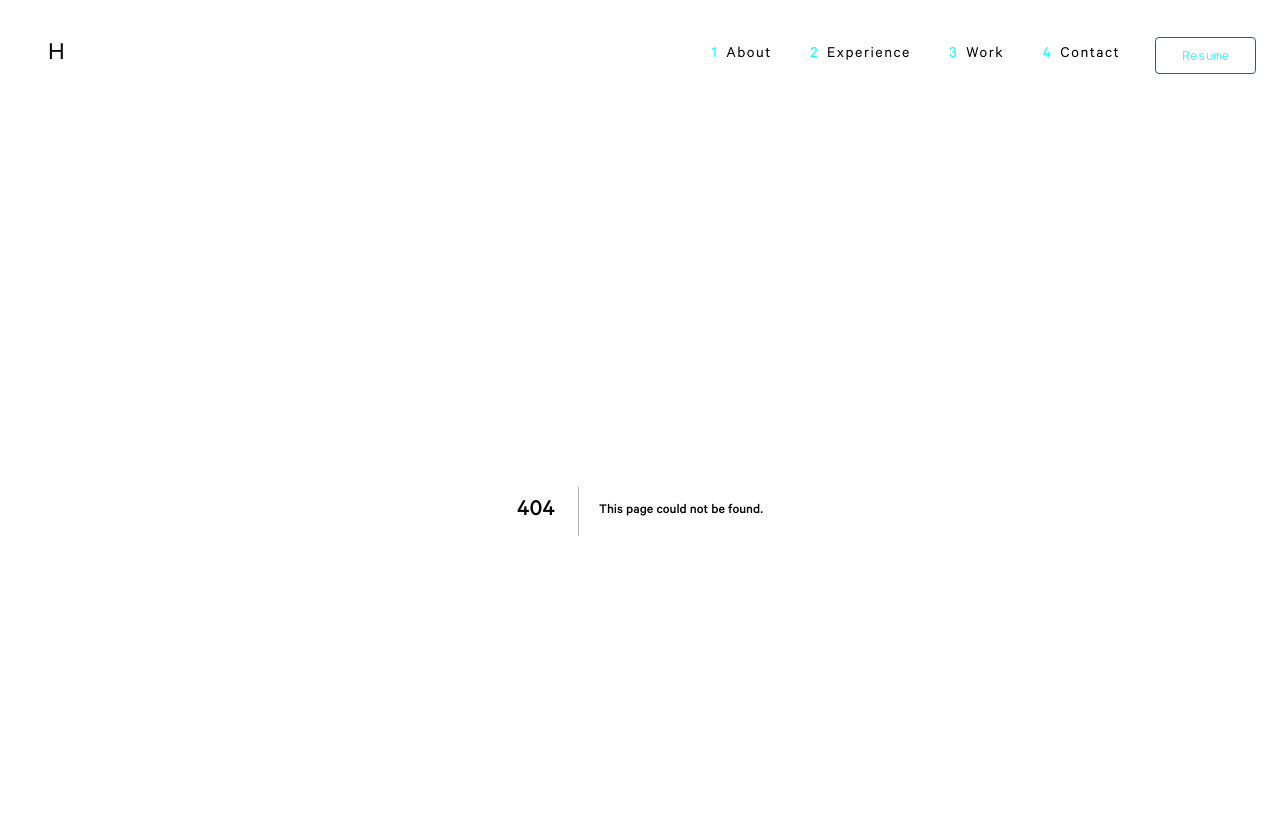
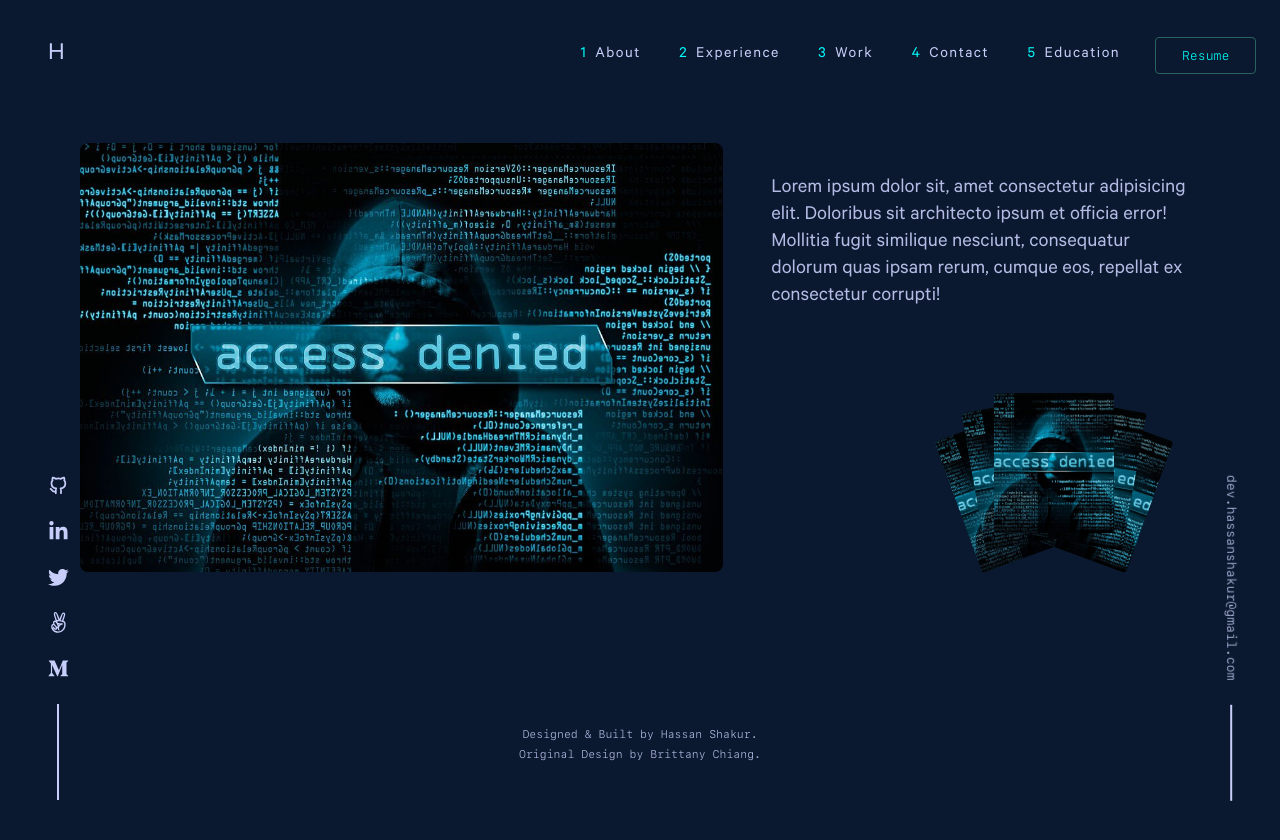
Before and after one commit to hassanShakur/portfolio, a Next.js app: page /study in a window 1280 px wide. Before the commit this address had no page. Shown: the top 840 px of the page. After the commit the page ends 800 px from the top, so only its background shows below. Built offline with nearby package versions, Linux system fonts and the light colour scheme.

Commit message:
Initial study design temp

```diff
--- a/app/layout.tsx
+++ b/app/layout.tsx
@@ -4,6 +4,7 @@ import './globals.css';
 
 import store from '@/redux/store';
 import { Provider } from 'react-redux';
+import Footer from '@/components/footer';
 // import { Inter } from 'next/font/google'
 
 // const inter = Inter({ subsets: ['latin'] })
@@ -19,6 +20,7 @@ export default function RootLayout({
         <body>
           <Header />
           {children}
+          <Footer />
         </body>
         {/* <body className={inter.className}>{children}</body> */}
       </html>
--- a/app/page.tsx
+++ b/app/page.tsx
@@ -1,6 +1,5 @@
 import About from '@/components/about';
 import Contact from '@/components/contact';
-import Footer from '@/components/footer';
 import Hero from '@/components/hero';
 import Projects from '@/components/projects';
 import Work from '@/components/work';
@@ -19,7 +18,6 @@ export default function Home() {
       <Work />
       <Projects />
       <Contact />
-      <Footer />
     </main>
   );
 }
--- /dev/null
+++ b/app/study/page.tsx
@@ -0,0 +1,58 @@
+import projectImg from '@/images/hack-3.jpg';
+import Image from 'next/image';
+import './study.css';
+
+export const metadata = {
+  title: 'Hassan | Study Journey',
+  description:
+    "Hassan Shakur's learning journey, education & certifications .",
+};
+
+const StudyPage = () => {
+  return (
+    <section id='study'>
+      <div className='cert'>
+        <div className='main-cert'>
+          <Image
+            src={projectImg}
+            alt='test img'
+            placeholder='blur'
+            style={{
+              borderRadius: '8px',
+              //   objectFit: 'cover',
+              width: '100%',
+              height: 'auto',
+            }}
+          />
+        </div>
+        <div className='cert-text'>
+          <p className='text'>
+            Lorem ipsum dolor sit, amet consectetur adipisicing elit.
+            Doloribus sit architecto ipsum et officia error! Mollitia
+            fugit similique nesciunt, consequatur dolorum quas ipsam
+            rerum, cumque eos, repellat ex consectetur corrupti!
+          </p>
+          <div className='cert-gallery'>
+            <div className='g-img'>
+              <Image src={projectImg} alt='test img' />
+            </div>
+            <div className='g-img'>
+              <Image src={projectImg} alt='test img' />
+            </div>
+            <div className='g-img'>
+              <Image src={projectImg} alt='test img' />
+            </div>
+            <div className='g-img'>
+              <Image src={projectImg} alt='test img' />
+            </div>
+            <div className='g-img'>
+              <Image src={projectImg} alt='test img' />
+            </div>
+          </div>
+        </div>
+      </div>
+    </section>
+  );
+};
+
+export default StudyPage;
--- /dev/null
+++ b/app/study/study.css
@@ -0,0 +1,101 @@
+#study {
+  margin-top: 1rem;
+  padding-top: 1rem;
+  max-width: 1360px;
+  margin: 1rem auto;
+}
+
+.cert {
+  display: grid;
+  grid-template-columns: 3fr 2fr;
+  gap: 3rem;
+  padding: 0 5rem;
+}
+
+.cert .main-cert {
+  height: auto;
+  width: 100%;
+}
+
+.cert .cert-text {
+  display: flex;
+  flex-direction: column;
+  justify-content: space-between;
+  padding: 2rem 0;
+}
+
+.cert-text .cert-gallery {
+  /* width: 500px; */
+  display: flex;
+  gap: 1rem;
+  position: relative;
+  background-color: red;
+
+}
+
+.cert-gallery .g-img {
+  width: 120px;
+  height: 140px;
+  /* width: auto; */
+  position: absolute;
+  bottom: 0;
+  right: 20%;
+}
+
+.g-img img {
+  width: 100%;
+  height: 100%;
+  object-fit: cover;
+  border-radius: 4px;
+  /* transform-origin: bottom right; */
+}
+
+.g-img:nth-child(1) {
+  transform: translate(0px, -15px);
+  z-index: 3;
+}
+
+.g-img:nth-child(2) {
+  transform: rotate(-10deg) translate(-20px, -10px);
+  z-index: 2;
+}
+
+.g-img:nth-child(3) {
+  transform: rotate(10deg) translate(20px, -10px);
+  z-index: 2;
+}
+
+.g-img:nth-child(4) {
+  transform: rotate(-20deg) translate(-40px, -5px);
+  z-index: 1;
+}
+
+.g-img:nth-child(5) {
+  transform: rotate(20deg) translate(40px, -5px);
+  z-index: 1;
+}
+/*
+.g-img:nth-child(1) {
+  transform: translate(0px, -20px);
+  z-index: 3;
+}
+
+.g-img:nth-child(2) {
+  transform: rotate(-20deg) translate(-40px, -25px);
+  z-index: 2;
+}
+
+.g-img:nth-child(3) {
+  transform: rotate(20deg) translate(40px, -25px);
+  z-index: 2;
+}
+
+.g-img:nth-child(4) {
+  transform: rotate(-30deg) translate(-80px, -30px);
+  z-index: 1;
+}
+
+.g-img:nth-child(5) {
+  transform: rotate(30deg) translate(80px, -30px);
+  z-index: 1;
+} */
--- a/helpers/utils.ts
+++ b/helpers/utils.ts
@@ -1,4 +1,3 @@
-import projectImg from '@/images/hack-3.jpg';
 import resipisImg from '@/images/resipis.png';
 import bankifyImg from '@/images/bankify.png';
 import burgersImg from '@/images/burgers.png';
@@ -8,6 +7,7 @@ export const navLinks = [
   { id: 2, name: 'experience', href: '#jobs' },
   { id: 3, name: 'work', href: '#projects' },
   { id: 4, name: 'contact', href: '#contact' },
+  { id: 5, name: 'education', href: '/study' },
 ];
 
 export const techStack = [
```
